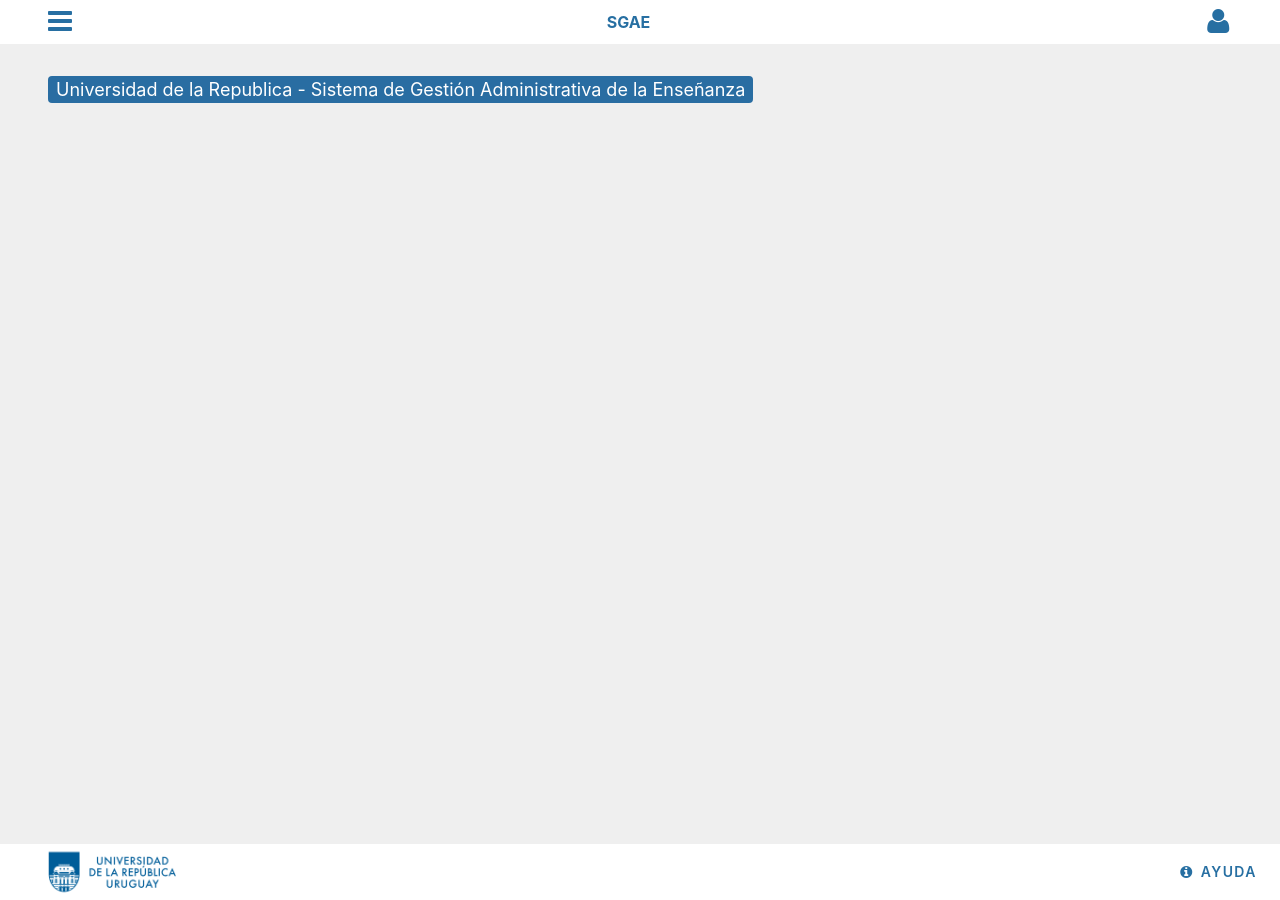
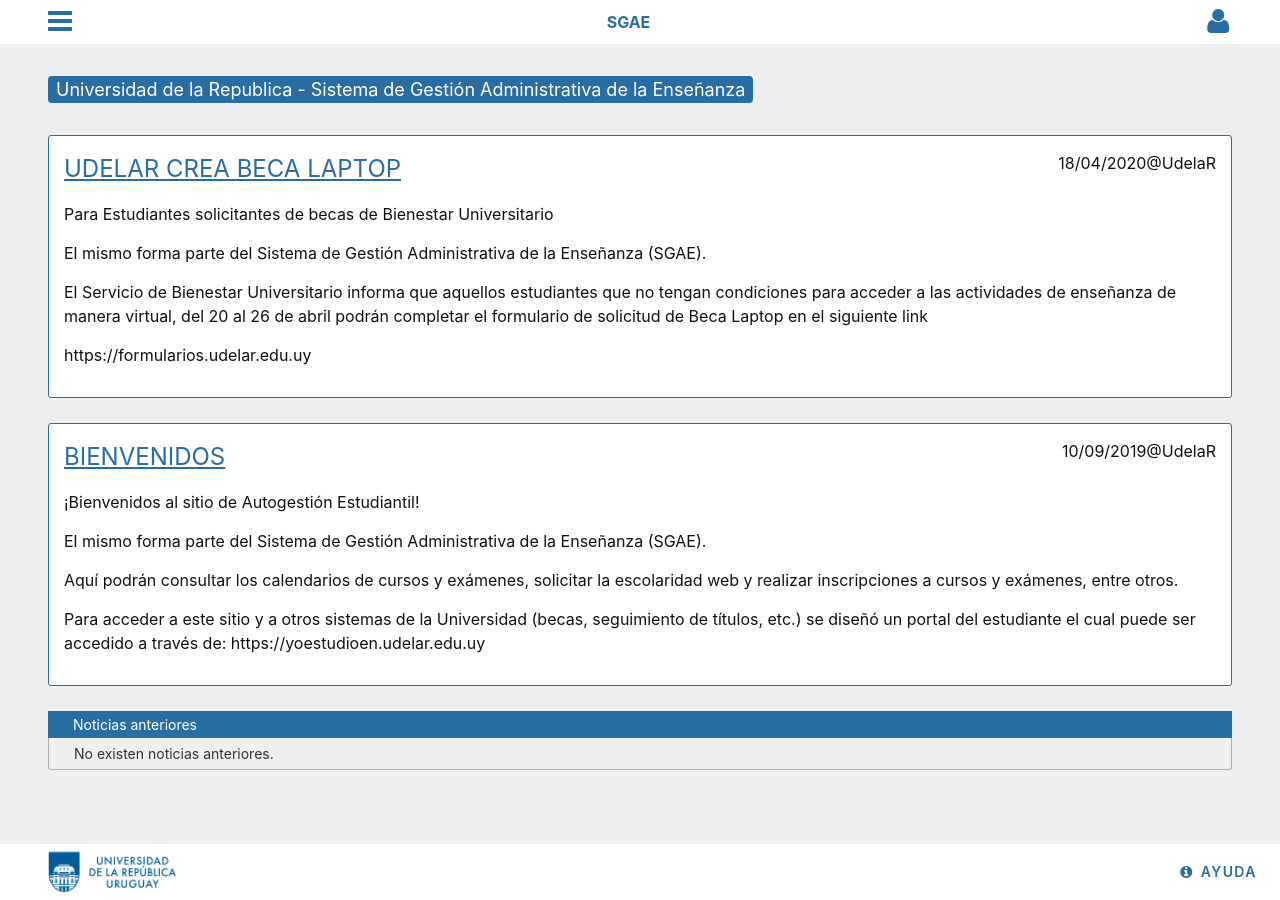
Before and after one commit to interpercom/interpercom.github.io, a Jekyll site: the page built from index.html, in a window 1280 px wide. Built offline with Jekyll 4.4.1, drawn with Linux system fonts in a browser that asks for light colours.

Commit message:
news page

```diff
--- a/_sass/header.scss
+++ b/_sass/header.scss
@@ -85,7 +85,7 @@
   -webkit-transition: -webkit-transform 0.5s ease;
   background: white;
   bottom: 2em;
-  color: #a0a0a1;
+  color: #333;
   left: 0;
   overflow-y: auto;
   position: fixed;
@@ -108,7 +108,7 @@
     padding: 0 48px;
     cursor: pointer;
     white-space: pre;
-    color: #a0a0a1;
+    color: #333;
     display: block;
 
     &:before {
--- a/_sass/page_layout.scss
+++ b/_sass/page_layout.scss
@@ -137,10 +137,10 @@
   display: inline-block;
   font-size: 0.9em;
   font-weight: 300;
-  height: 3.05556em;
+  height: 2.05556em;
   letter-spacing: 0.1em;
-  line-height: 3.05556em;
-  padding: 0 2.5em;
+  line-height: 2.05556em;
+  padding: 1px 1em;
   text-align: center;
   text-decoration: none;
   text-transform: uppercase;
@@ -178,3 +178,32 @@
     }
   }
 }
+
+.table-full {
+  width: 100%;
+}
+
+.table-half {
+  width: 60%;
+}
+
+.news {
+  border: 1px solid #296da2;
+  border-radius: 3px;
+  padding: 15px;
+  background: white;
+  margin-bottom: 25px;
+
+  .at {
+    float: right;
+  }
+
+  .title {
+    color: #296da2;
+    text-decoration: underline;
+  }
+}
+
+.table-news {
+  display: block;
+}
--- a/index.html
+++ b/index.html
@@ -4,4 +4,46 @@
 
 <div class="home">
   <span class="main-title">Universidad de la Republica - Sistema de Gestión Administrativa de la Enseñanza</span>
+
+  <div class="news">
+    <p class="at">18/04/2020@UdelaR</p>
+    <h1 class="title">UDELAR CREA BECA LAPTOP</h1>
+    <p>Para Estudiantes solicitantes de becas de Bienestar Universitario</p>
+
+    <p>El mismo forma parte del Sistema de Gestión Administrativa de la Enseñanza (SGAE).</p>
+
+
+    <p>El Servicio de Bienestar Universitario informa que aquellos estudiantes que no tengan condiciones para acceder a las actividades de enseñanza de manera virtual, del 20 al 26 de abril  podrán completar el formulario de solicitud de Beca Laptop en el siguiente link</p>
+
+
+    <p>https://formularios.udelar.edu.uy</p>
+  </div>
+
+  <div class="news">
+    <p class="at">10/09/2019@UdelaR</p>
+    <h1 class="title">BIENVENIDOS</h1>
+    <p>¡Bienvenidos al sitio de Autogestión Estudiantil!</p>
+
+    <p>El mismo forma parte del Sistema de Gestión Administrativa de la Enseñanza (SGAE).</p>
+
+
+    <p>Aquí podrán consultar los calendarios de cursos y exámenes, solicitar la
+    escolaridad web y realizar inscripciones a cursos y exámenes, entre otros.</p>
+
+
+    <p>Para acceder a este sitio y a otros sistemas de la Universidad (becas,
+    seguimiento de títulos, etc.) se diseñó un portal del estudiante el cual
+    puede ser accedido a través de: https://yoestudioen.udelar.edu.uy</p>
+  </div>
+
+  <div class=table-container>
+    <div class="table table-user table-news">
+      <div class="headers headers-user">
+        <div class="header header-user">Noticias anteriores</div>
+      </div>
+      <div class="row row-user">
+        <div class="cell cell-user">No existen noticias anteriores.</div>
+      </div>
+    </div>
+  </div>
 </div>
```
Also changed, not shown: _layouts/datos_personales.html (+10 -10 lines), 4 other files.
